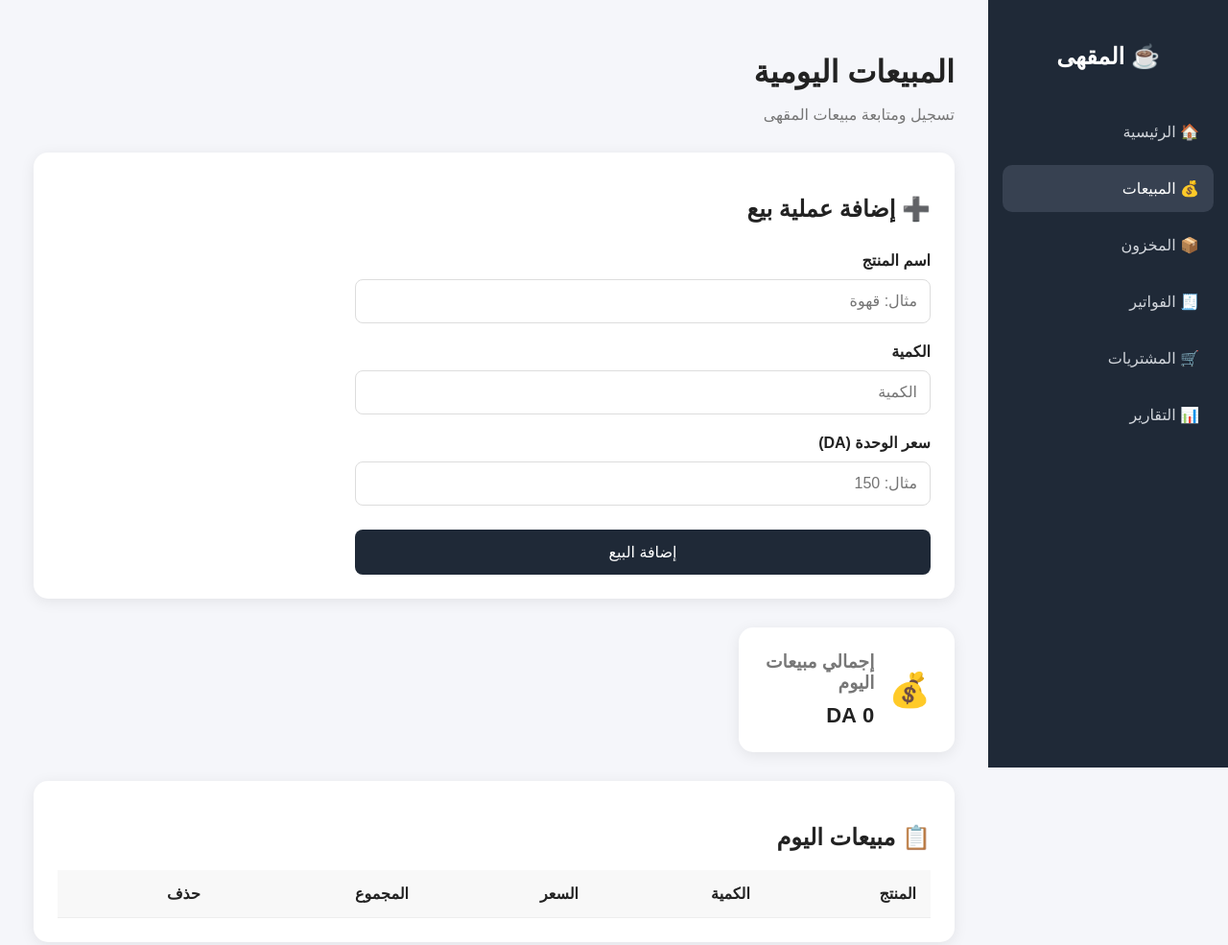
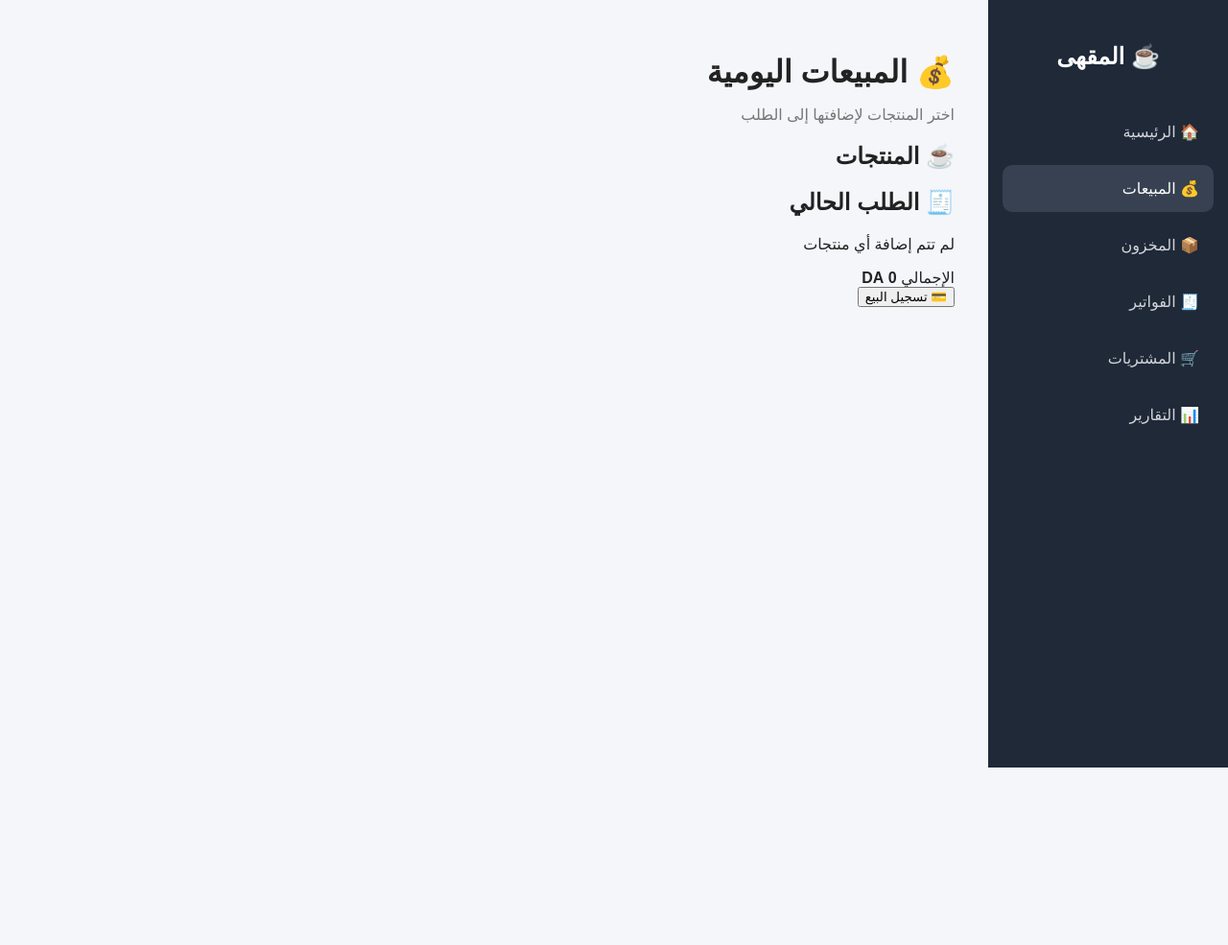
Before and after one commit to mounaimehoubad53-ops/cafe, a plain HTML site: page sales.html in a window 1280 px wide. Shown: the whole page at 96% size. After the commit the page ends 800 px from the top, so only its background shows below. Drawn offline with Linux system fonts and the light colour scheme.

Commit message:
Update sales page titles and navigation links

```diff
--- a/sales.html
+++ b/sales.html
@@ -5,7 +5,7 @@
     <meta charset="UTF-8">
     <meta name="viewport" content="width=device-width, initial-scale=1.0">
 
-    <title>المبيعات اليومية</title>
+    <title>المبيعات</title>
 
     <link rel="stylesheet" href="style.css">
 </head>
@@ -20,7 +20,7 @@
         <nav>
             <a href="index.html">🏠 الرئيسية</a>
             <a href="sales.html" class="active">💰 المبيعات</a>
-            <a href="#">📦 المخزون</a>
+            <a href="inventory.html">📦 المخزون</a>
             <a href="#">🧾 الفواتير</a>
             <a href="#">🛒 المشتريات</a>
             <a href="#">📊 التقارير</a>
@@ -29,111 +29,69 @@
     </aside>
 
 
-    <!-- المحتوى -->
+    <!-- المحتوى الرئيسي -->
     <main class="main">
 
         <header>
-            <h1>المبيعات اليومية</h1>
-            <p>تسجيل ومتابعة مبيعات المقهى</p>
+            <h1>💰 المبيعات اليومية</h1>
+            <p>اختر المنتجات لإضافتها إلى الطلب</p>
         </header>
 
 
-        <!-- إضافة عملية بيع -->
-        <section class="table-section">
-
-            <h2>➕ إضافة عملية بيع</h2>
-
-            <form id="saleForm">
-
-                <label>اسم المنتج</label>
-
-                <input
-                    type="text"
-                    id="product"
-                    placeholder="مثال: قهوة"
-                    required
-                >
+        <div class="pos-container">
 
 
-                <label>الكمية</label>
+            <!-- المنتجات -->
 
-                <input
-                    type="number"
-                    id="quantity"
-                    min="1"
-                    placeholder="الكمية"
-                    required
-                >
+            <section class="products-section">
+
+                <h2>☕ المنتجات</h2>
+
+                <div id="productsGrid" class="products-grid">
+
+                    <!-- المنتجات ستظهر هنا تلقائيًا -->
+
+                </div>
+
+            </section>
 
 
-                <label>سعر الوحدة (DA)</label>
+            <!-- الطلب -->
 
-                <input
-                    type="number"
-                    id="price"
-                    min="0"
-                    placeholder="مثال: 150"
-                    required
-                >
+            <section class="order-section">
+
+                <h2>🧾 الطلب الحالي</h2>
+
+                <div id="orderItems">
+
+                    <p class="empty-order">
+                        لم تتم إضافة أي منتجات
+                    </p>
+
+                </div>
 
 
-                <button type="submit">
-                    إضافة البيع
-                </button>
+                <div class="order-total">
 
-            </form>
+                    <span>الإجمالي</span>
 
-        </section>
-
-
-        <!-- إجمالي اليوم -->
-        <section class="cards">
-
-            <div class="card">
-
-                <div class="icon">💰</div>
-
-                <div>
-
-                    <h3>إجمالي مبيعات اليوم</h3>
-
-                    <strong id="totalSales">
+                    <strong id="orderTotal">
                         0 DA
                     </strong>
 
                 </div>
 
-            </div>
 
-        </section>
+                <button
+                    id="completeSale"
+                    class="complete-sale"
+                >
+                    💳 تسجيل البيع
+                </button>
 
+            </section>
 
-        <!-- جدول المبيعات -->
-        <section class="table-section">
-
-            <h2>📋 مبيعات اليوم</h2>
-
-            <table>
-
-                <thead>
-
-                    <tr>
-                        <th>المنتج</th>
-                        <th>الكمية</th>
-                        <th>السعر</th>
-                        <th>المجموع</th>
-                        <th>حذف</th>
-                    </tr>
-
-                </thead>
-
-                <tbody id="salesTable">
-
-                </tbody>
-
-            </table>
-
-        </section>
+        </div>
 
     </main>
 
```
